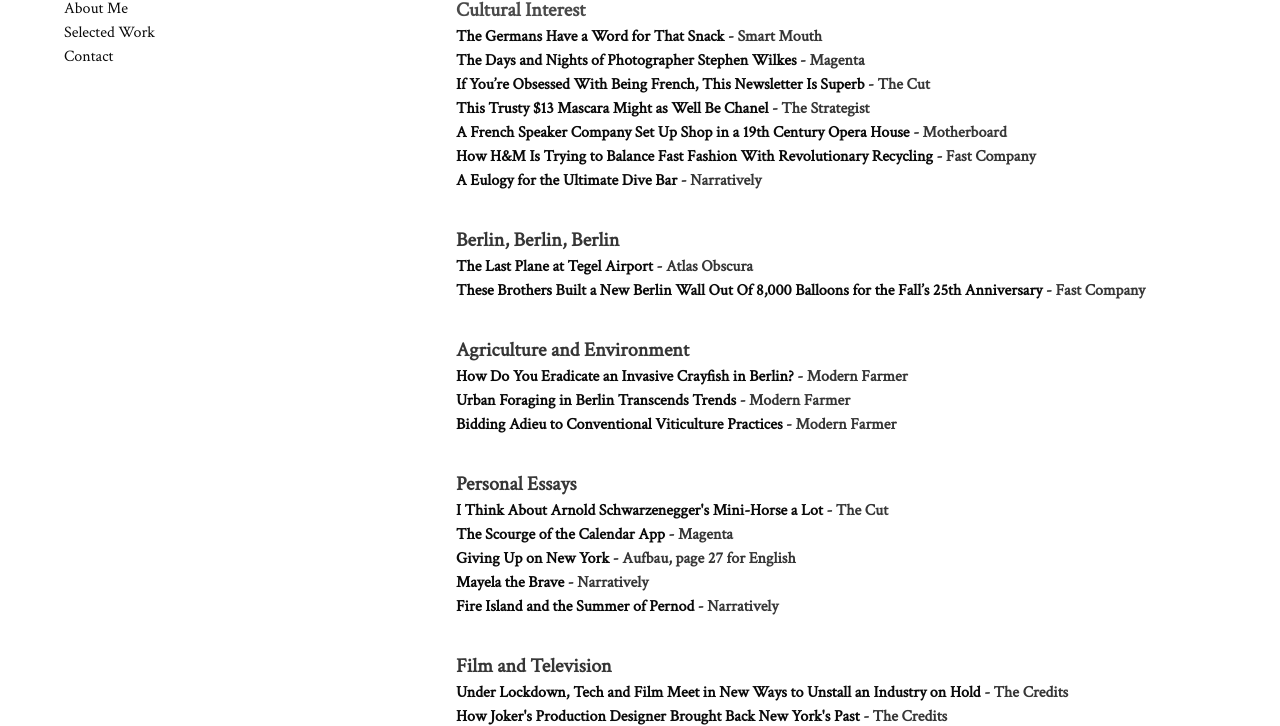
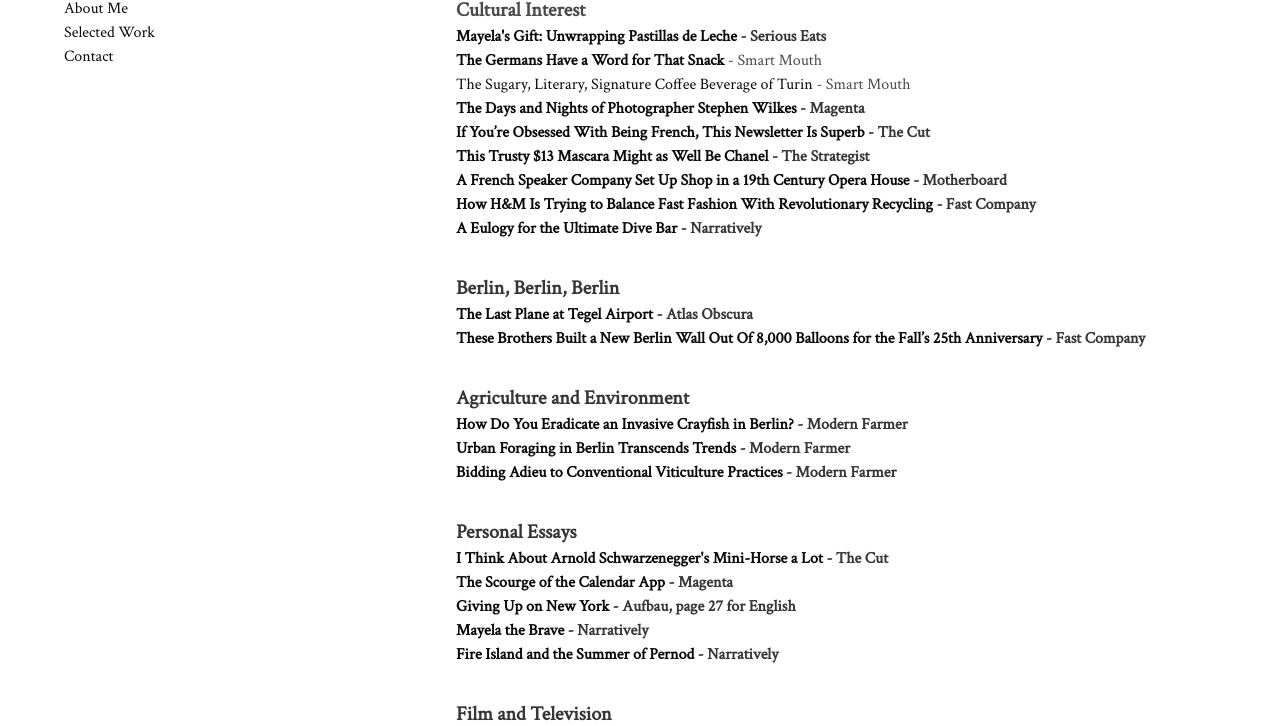
Before and after one commit to russellmorgan/writers-blog, a website: page work.html in a window 1280 px wide. Shown: the part 99-825 px from the top of the page. Drawn offline with Linux system fonts and the light colour scheme.

Commit message:
Update work.html

```diff
--- a/work.html
+++ b/work.html
@@ -37,6 +37,13 @@
 
                 <p>
                   <strong>
+                      <a target="_blank"
+                      href="
+                    https://www.seriouseats.com/pastillas-de-leche-history-memory-5183920">Mayela's Gift: Unwrapping Pastillas de Leche</a>
+                  </strong> -
+                  <!-- Publication name (make sure you use &mdash; before the publication -->
+                  Serious Eats
+                </p>
                     <!-- Link and title of article -->
                     <a target="_blank"
                       href="
@@ -47,6 +54,14 @@
                   Smart Mouth
                 </p>
                 <!-- End of a portfolio entry -->
+                  <a target="_blank"
+                      href="
+                    https://smartmouth.substack.com/p/guinness-bicerin-turin-torino">The
+                      Sugary, Literary, Signature Coffee Beverage of Turin</a>
+                  </strong> -
+                  <!-- Publication name (make sure you use &mdash; before the publication -->
+                  Smart Mouth
+                </p>
                 <!-- Start of a portfolio entry -->
                 <p>
                   <strong>
```
